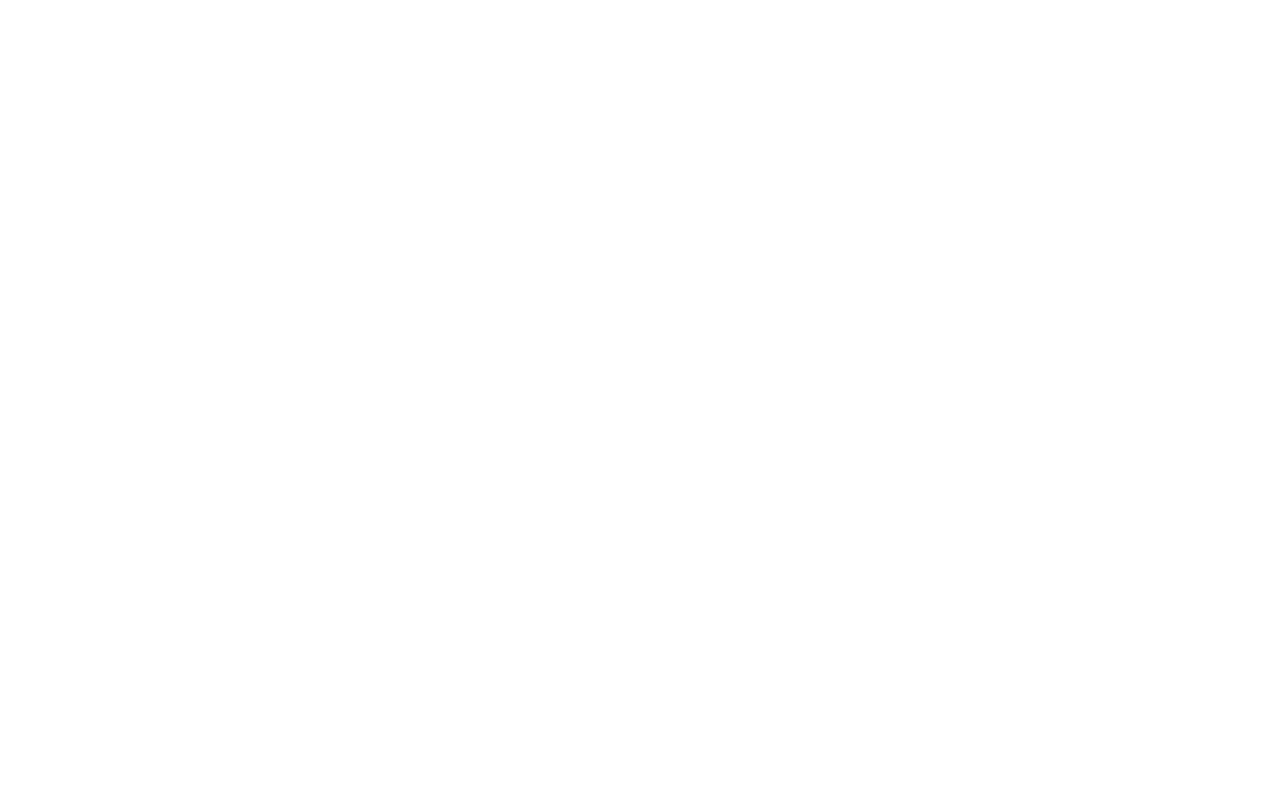
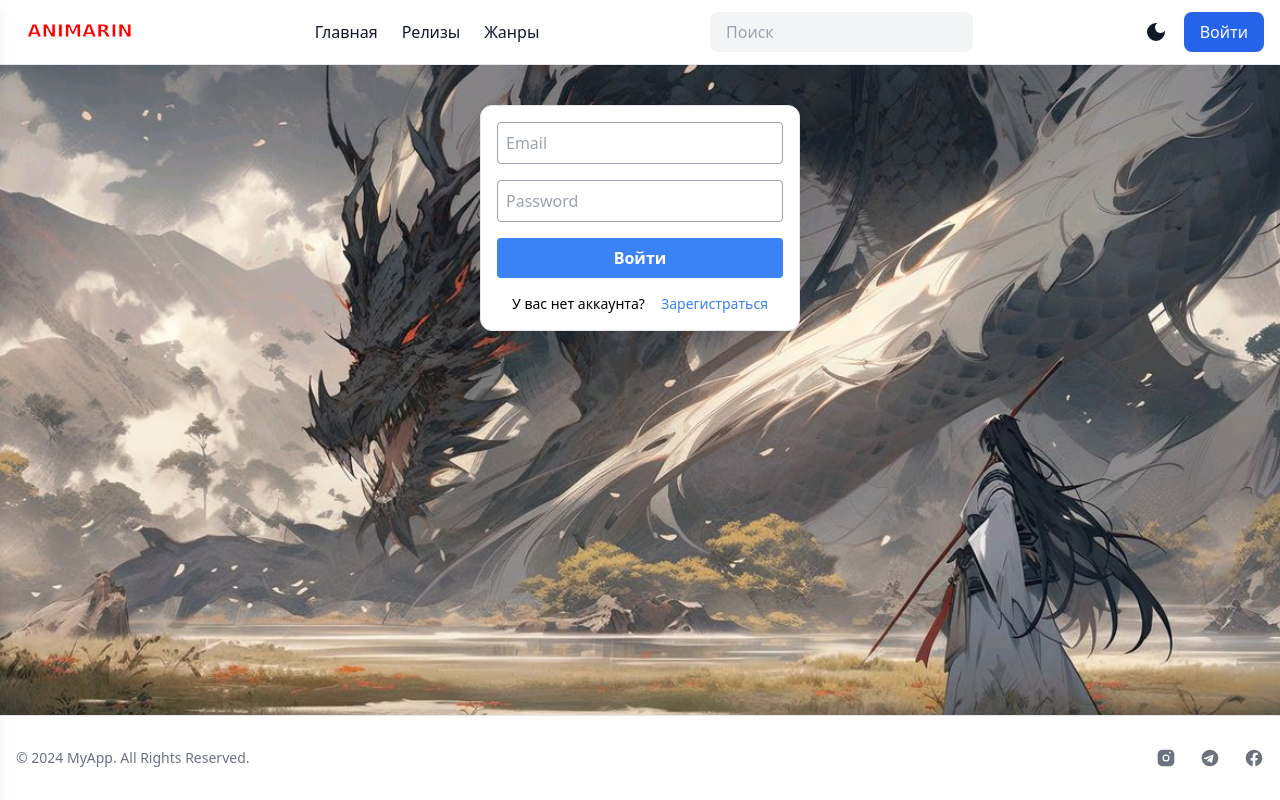
Before and after one commit to MuhammadjonSobirov/Animarin, a React (Vite) app: page /login in a window 1280 px wide. Before the commit this address had no page. Built offline with nearby package versions, Linux system fonts and the light colour scheme; no server answers.

Commit message:
login page

```diff
--- a/src/components/GenreFilter.jsx
+++ b/src/components/GenreFilter.jsx
@@ -15,7 +15,7 @@
 
   return (
     <div
-      className="grid  gap-2 max-h-[300px] md:max-h-[400px] lg:max-h-[600px] overflow-y-auto rounded-lg p-4 bg-white dark:bg-gray-800"
+      className="grid  gap-2 max-h-[200px] lg:max-h-[600px] overflow-y-auto rounded-lg p-4 bg-white dark:bg-gray-800"
     >
       {genres.map((genre, index) => (
         <label key={index} className="text-md flex items-center space-x-2">
--- a/src/components/Header.jsx
+++ b/src/components/Header.jsx
@@ -1,14 +1,17 @@
 import { useState, useEffect } from 'react';
 import { MdDarkMode } from "react-icons/md";
 import { MdOutlineLightMode } from "react-icons/md";
+import { FaRegUser } from "react-icons/fa6";
 import { Link } from 'react-router-dom';
 import useStore from '../zustand/store';
-
-
+import { getAuth, onAuthStateChanged } from "firebase/auth";
+import app from "../firebaseConfig";
 
 const Navbar = () => {
-    const {toggleDrawer , search, setSearch } = useStore();
+  const [user, setUser] = useState(null);
+  const auth = getAuth(app);
 
+  const { toggleDrawer, search, setSearch } = useStore();
 
   // Get initial dark mode setting from localStorage or default to false
   const [darkMode, setDarkMode] = useState(() => {
@@ -33,6 +36,14 @@
     }
   }, [darkMode]);
 
+  // Listen for authentication state change
+  useEffect(() => {
+    const unsubscribe = onAuthStateChanged(auth, (currentUser) => {
+      setUser(currentUser);
+    });
+    return unsubscribe;
+  }, [auth]);
+
   return (
     <nav className="bg-white dark:bg-gray-900 border-b border-gray-200 dark:border-gray-700">
       <div className="max-w-screen-xl mx-auto px-4 py-3 flex justify-between items-center">
@@ -45,14 +56,14 @@
             <Link to="/" className="text-gray-900 dark:text-gray-300 hover:text-blue-600 dark:hover:text-blue-500">Главная</Link>
           </li>
           <li>
-                        <Link to="/releases" className="text-gray-900 dark:text-gray-300 hover:text-blue-600 dark:hover:text-blue-500">релизы</Link>
+            <Link to="/releases" className="text-gray-900 dark:text-gray-300 hover:text-blue-600 dark:hover:text-blue-500">Релизы</Link>
           </li>
           <li>
-                        <button  onClick={toggleDrawer} className="text-gray-900 dark:text-gray-300 hover:text-blue-600 dark:hover:text-blue-500">жанры</button>
+            <button onClick={toggleDrawer} className="text-gray-900 dark:text-gray-300 hover:text-blue-600 dark:hover:text-blue-500">Жанры</button>
           </li>
         </ul>
         <form >
-                    <input value={search} onChange={(e) => setSearch(e.target.value)} className='bg-gray-100 px-4 hidden md:block py-2 rounded-lg dark:bg-gray-800 dark:text-white ' type="text" placeholder="Поиск"/>
+          <input value={search} onChange={(e) => setSearch(e.target.value)} className='bg-gray-100 px-4 hidden md:block py-2 rounded-lg dark:bg-gray-800 dark:text-white ' type="text" placeholder="Поиск" />
         </form>
         <div className="flex items-center space-x-4">
           <button
@@ -66,12 +77,22 @@
             )}
           </button>
 
-                    {/* Login button */}
-
-                    <Link to="/login" className="px-4 py-2 text-white bg-blue-600 rounded-lg hover:bg-blue-700 focus:outline-none focus:ring-2 focus:ring-offset-2 focus:ring-blue-500 dark:bg-blue-500 dark:hover:bg-blue-600">
-                        Login
+          {/* Login/Profile button */}
+          {user ? (
+            <Link
+              to="/profile"
+              className="px-4 py-2 flex text-sm sm:text-base items-center text-white bg-blue-600 rounded-lg hover:bg-blue-700 focus:outline-none focus:ring-2 focus:ring-offset-2 focus:ring-blue-500 dark:bg-blue-500 dark:hover:bg-blue-600"
+            >
+              <FaRegUser className='mr-2' />Профиль
             </Link>
-
+          ) : (
+            <Link
+              to="/login"
+              className="px-4 py-2 text-white bg-blue-600 rounded-lg hover:bg-blue-700 focus:outline-none focus:ring-2 focus:ring-offset-2 focus:ring-blue-500 dark:bg-blue-500 dark:hover:bg-blue-600"
+            >
+              Войти
+            </Link>
+          )}
 
           {/* Mobile menu toggle */}
           <button
@@ -82,20 +103,6 @@
           </button>
         </div>
       </div>
-
-            {/* Mobile menu
-            {isMenuOpen && (
-                <div className="md:hidden">
-                    <ul className="flex flex-col space-y-1 mt-2 px-4 py-2 bg-white dark:bg-gray-800 border-t border-gray-200 dark:border-gray-700">
-                        <li>
-                            <Link to="/" className="block text-gray-900 dark:text-gray-300 hover:text-blue-600 dark:hover:text-blue-500">Home</Link>
-                        </li>
-                        <li>
-                            <Link to="/post" className="block text-gray-900 dark:text-gray-300 hover:text-blue-600 dark:hover:text-blue-500">Post</Link>
-                        </li>
-                    </ul>
-                </div>
-            )} */}
     </nav>
   );
 };
--- a/src/components/Posts.jsx
+++ b/src/components/Posts.jsx
@@ -63,7 +63,7 @@
       {/* Display filtered data */}
       {filteredDataByGenre.length === 0 ? (
         <div className="text-center text-gray-600 dark:text-gray-300">
-          No anime found matching your criteria
+          <p>По вашему запросу ничего не найдено</p>
         </div>
       ) : (
         <ul className="grid grid-cols-2 sm:grid-cols-2 md:grid-cols-3 lg:grid-cols-4 gap-6">
@@ -86,7 +86,7 @@
                     Жанры: {item.janr?.length > 0 ? item.janr.map((genre) => genre.name).join(" , ") : "Не указано"}
                   </p>
                   <p className="text-sm text-gray-600 dark:text-gray-300 mb-2">
-                    Season: {item.season || "N/A"}, Episodes: {item.episode_count || "N/A"}
+                    Сезон: {item.season || "N/A"}, Серия: {item.episode_count || "N/A"}
                   </p>
                 </div>
               </div>
--- a/src/layouts/main-layout/index.jsx
+++ b/src/layouts/main-layout/index.jsx
@@ -38,9 +38,11 @@
         </div>
 
         {/* Main Content */}
-        <div className="flex-grow pt-10 sm:px-28 text-center overflow-y-auto">
+        {drawer ? (<div onClick={toggleDrawer} className="flex-grow pt-10 sm:px-28 text-center overflow-y-auto">
           <Outlet />
-        </div>
+        </div>) : (<div className="flex-grow pt-10 sm:px-28 text-center overflow-y-auto">
+          <Outlet />
+        </div>)}
 
         <Footer />
       </div>
--- /dev/null
+++ b/src/pages/login/index.jsx
@@ -0,0 +1,65 @@
+import { useState } from "react";
+import { getAuth, signInWithEmailAndPassword } from "firebase/auth";
+import app from "../../firebaseConfig";
+import { useNavigate } from "react-router-dom";
+
+const Login = () => {
+  const [email, setEmail] = useState("");
+  const [password, setPassword] = useState("");
+  const [error, setError] = useState(null);
+  const auth = getAuth(app);
+  const navigate = useNavigate();
+
+  const handleLogin = async (e) => {
+    e.preventDefault();
+    try {
+      const userCredential = await signInWithEmailAndPassword(auth, email, password);
+      console.log("Logged in as:", userCredential.user);
+      navigate("/");
+      setError(null); // Xatolikni tozalash
+    } catch (err) {
+      console.error("Login error:", err.message);
+      setError("Ошибка входа. Пожалуйста, проверьте ваш email и пароль.");
+    }
+  };
+
+  return (
+    <div className="container px-6">
+      <div className="text-center max-w-80 bg-white rounded-xl p-4 mx-auto dark:bg-inherit border">
+        <form className="flex flex-col" onSubmit={handleLogin}>
+          <input
+            className="mb-4 p-1 lg:p-2 bg-inherit border border-gray-400 rounded dark:text-white"
+            type="text"
+            placeholder="Email"
+            value={email}
+            onChange={(e) => setEmail(e.target.value)}
+            required
+          />
+          <input
+            className="mb-4 p-1 lg:p-2 bg-inherit border border-gray-400 rounded dark:text-white"
+            type="password"
+            placeholder="Password"
+            value={password}
+            onChange={(e) => setPassword(e.target.value)}
+            required
+          />
+          {error && <p className="text-red-500 text-sm mb-4">{error}</p>}
+          <button
+            className="bg-blue-500 hover:bg-blue-600 text-white font-bold py-1 px-2 lg:py-2 lg:px-4 rounded"
+            type="submit"
+          >
+            Войти
+          </button>
+        </form>
+        <p className="mt-4 text-xs lg:text-sm dark:text-white">
+          У вас нет аккаунта?
+          <span onClick={() => navigate("/register")} className="text-blue-500 cursor-pointer ml-4">
+             Зарегистраться
+          </span>
+        </p>
+      </div>
+    </div>
+  );
+};
+
+export default Login;
--- /dev/null
+++ b/src/pages/profile/index.jsx
@@ -0,0 +1,7 @@
+const Profile = () => {
+  return (
+    <div>Profile</div>
+  )
+}
+
+export default Profile
--- /dev/null
+++ b/src/pages/register/index.jsx
@@ -0,0 +1,69 @@
+import  { useState } from "react";
+import { getAuth, createUserWithEmailAndPassword } from "firebase/auth";
+import app from "../../firebaseConfig";
+import { useNavigate } from "react-router-dom";
+
+const Register = () => {
+  const [email, setEmail] = useState("");
+  const [password, setPassword] = useState("");
+  const [error, setError] = useState(null);
+  const [success, setSuccess] = useState(null);
+  const auth = getAuth(app);
+  const navigate = useNavigate();
+
+  const handleRegister = async (e) => {
+    e.preventDefault();
+    try {
+      const userCredential = await createUserWithEmailAndPassword(auth, email, password);
+      console.log("Registered user:", userCredential.user);
+      setSuccess("Вы успешно зарегистрировались!");
+      navigate("/");
+      setError(null);
+    } catch (err) {
+      console.error("Registration error:", err.message);
+      setError("Ошибка регистрации. Пожалуйста, попробуйте еще раз.");
+      setSuccess(null);
+    }
+  };
+
+  return (
+    <div className="container px-6">
+      <div className="text-center max-w-80 bg-white rounded-xl p-4 mx-auto dark:bg-inherit border">
+        <form className="flex flex-col" onSubmit={handleRegister}>
+          <input
+            className="mb-4 p-1 lg:p-2 bg-inherit border border-gray-400 rounded dark:text-white"
+            type="text"
+            placeholder="Email"
+            value={email}
+            onChange={(e) => setEmail(e.target.value)}
+            required
+          />
+          <input
+            className="mb-4 p-1 lg:p-2 bg-inherit border border-gray-400 rounded dark:text-white"
+            type="password"
+            placeholder="Password"
+            value={password}
+            onChange={(e) => setPassword(e.target.value)}
+            required
+          />
+          {error && <p className="text-red-500 text-sm mb-4">{error}</p>}
+          {success && <p className="text-green-500 text-sm mb-4">{success}</p>}
+          <button
+            className="bg-blue-500 hover:bg-blue-600 text-white font-bold py-1 px-2 lg:py-2 lg:px-4 rounded"
+            type="submit"
+          >
+            Зарегистрироваться
+          </button>
+        </form>
+        <p className="mt-4 text-xs lg:text-sm dark:text-white">
+          У вас уже есть аккаунт?
+          <span onClick={() => navigate("/login")} className="text-blue-500 cursor-pointer ml-4">
+             Войти
+          </span>
+        </p>
+      </div>
+    </div>
+  );
+};
+
+export default Register;
--- a/src/pages/unit/index.jsx
+++ b/src/pages/unit/index.jsx
@@ -49,10 +49,10 @@
         <div className="dark:text-white xl:flex gap-3 justify-between mb-4 ">
             {/* Anime haqida umumiy ma’lumot */}
             <div className="max-w-[800px] w-full">
-                <div className="flex mb-5 pr-2 items-center rounded-l-full sm:rounded-full bg-green-100 dark:bg-gray-800">
+                <div className="flex mb-5  pr-2 items-center rounded-l-full sm:rounded-full bg-green-100 dark:bg-gray-800">
                     <div>
                         <img
-                            className="w-20 h-20 md:w-28 md:h-28 rounded-full"
+                            className="w-20 min-w-20 h-20 md:w-28 md:min-w-28 md:h-28 rounded-full"
                             src={data?.img || "https://via.placeholder.com/150"} // Tasvir bo‘lmasa, zaxira tasvir
                             alt={data?.name || "Anime"}
                         />
@@ -81,6 +81,7 @@
                 </div>
 
                 {/* Epizodlar ro‘yxati */}
+
                 <ul className="grid grid-cols-3 md:grid-cols-4 p-4 gap-2">
                     {data?.episodes && Array.isArray(data.episodes) ? (
                         data.episodes.map((episode, index) => (
--- a/src/router/Router.jsx
+++ b/src/router/Router.jsx
@@ -3,6 +3,9 @@
 import HomePage from "../pages/home"
 import Releases from "../pages/releases"
 import Unit from "../pages/unit"
+import Login from "../pages/login"
+import Register from "../pages/register"
+import Profile from "../pages/profile"
 
 const Router = () => {
   return (
@@ -12,6 +15,9 @@
           <Route index element={<HomePage />} />
           <Route path="/releases" element={<Releases />} />
           <Route path="/unit/:id" element={<Unit />} />
+          <Route path="/login" element={<Login />} />
+          <Route path="/register" element={<Register />} />
+          <Route path="/profile" element={<Profile />} />
         </Route>
       </Routes>
     </BrowserRouter>
```
Lines whose indentation alone changed are shown as unchanged.
